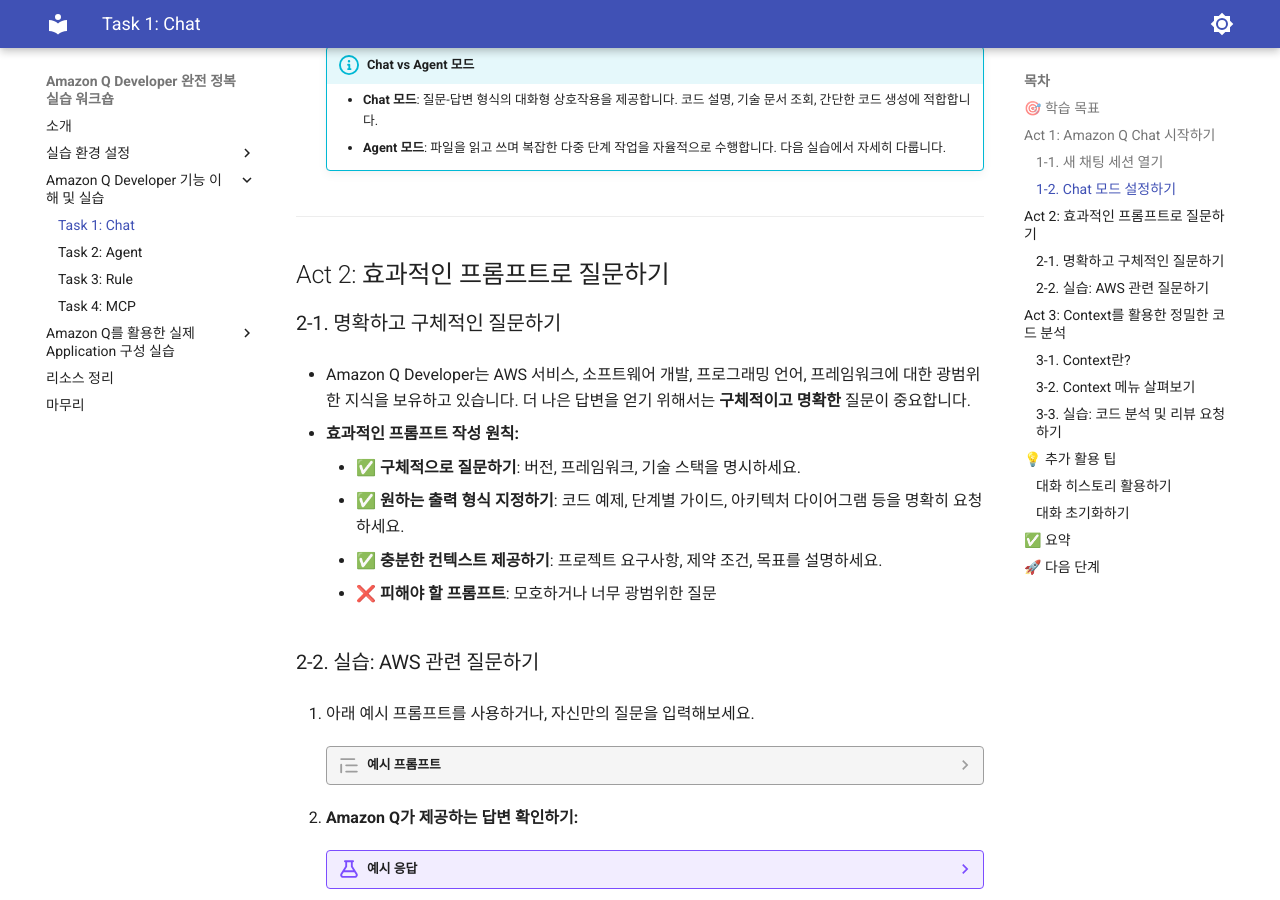
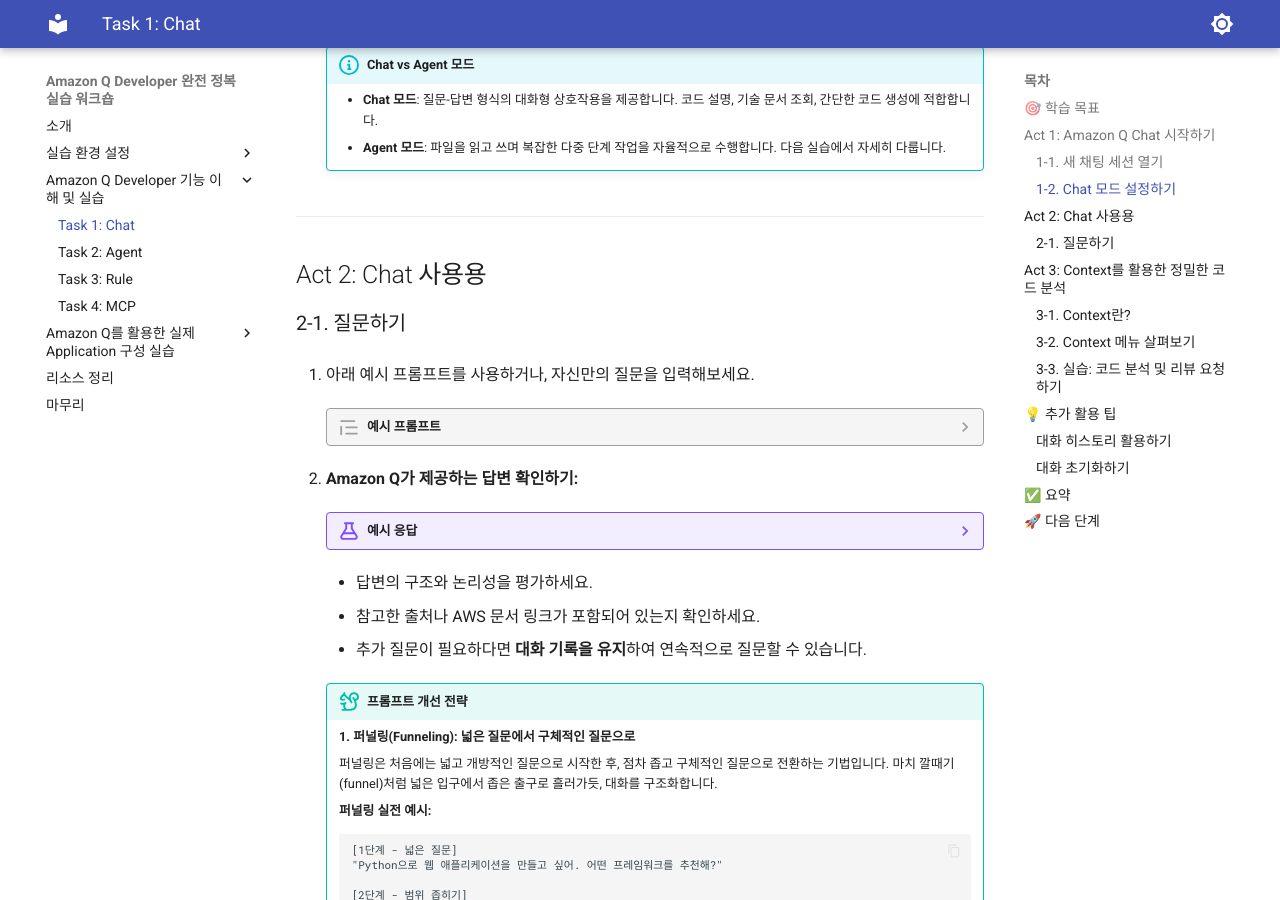
Before and after one commit to fitcloud/q-workshop, an MkDocs documentation site: the page built from docs/20-q_feature/21-chat.md, in a window 1280 px wide and 900 px high, scrolled down 1793 px. Built offline with MkDocs 1.6.1 and Material for MkDocs 9.7.7, drawn with Linux system fonts in a browser that asks for light colours.

```diff
--- a/docs/20-q_feature/21-chat.md
+++ b/docs/20-q_feature/21-chat.md
@@ -39,20 +39,9 @@ Amazon Q Developer의 **Chat** 기능은 IDE 안에서 자연어로 질문하고
 
 ---
 
-## Act 2: 효과적인 프롬프트로 질문하기
+## Act 2: Chat 사용용
 
-### 2-1. 명확하고 구체적인 질문하기
-
-   - Amazon Q Developer는 AWS 서비스, 소프트웨어 개발, 프로그래밍 언어, 프레임워크에 대한 광범위한 지식을 보유하고 있습니다. 더 나은 답변을 얻기 위해서는 **구체적이고 명확한** 질문이 중요합니다.
-
-   - **효과적인 프롬프트 작성 원칙:**
-
-      - ✅ **구체적으로 질문하기**: 버전, 프레임워크, 기술 스택을 명시하세요.
-      - ✅ **원하는 출력 형식 지정하기**: 코드 예제, 단계별 가이드, 아키텍처 다이어그램 등을 명확히 요청하세요.
-      - ✅ **충분한 컨텍스트 제공하기**: 프로젝트 요구사항, 제약 조건, 목표를 설명하세요.
-      - ❌ **피해야 할 프롬프트**: 모호하거나 너무 광범위한 질문
-
-### 2-2. 실습: AWS 관련 질문하기
+### 2-1. 질문하기
 
    1. 아래 예시 프롬프트를 사용하거나, 자신만의 질문을 입력해보세요.
 
```
Also changed, not shown: code-server.yaml (+0 -7 lines), docs/00-introduce/index.md (+2 -0 lines), docs/10-environment/12-code_server.md (+1 -1 lines), docs/20-q_feature/24-mcp.md (+4 -4 lines), 1 other file.
